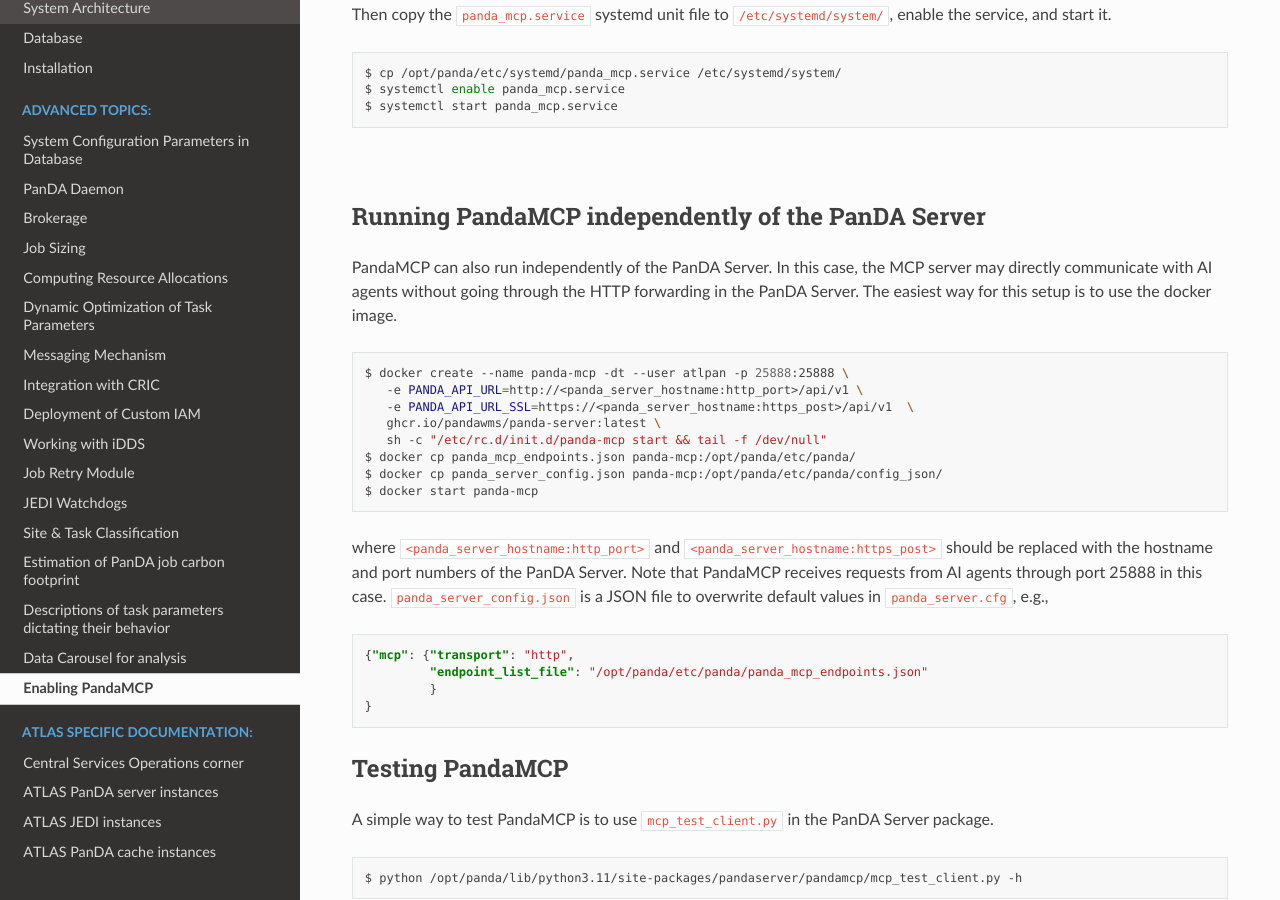
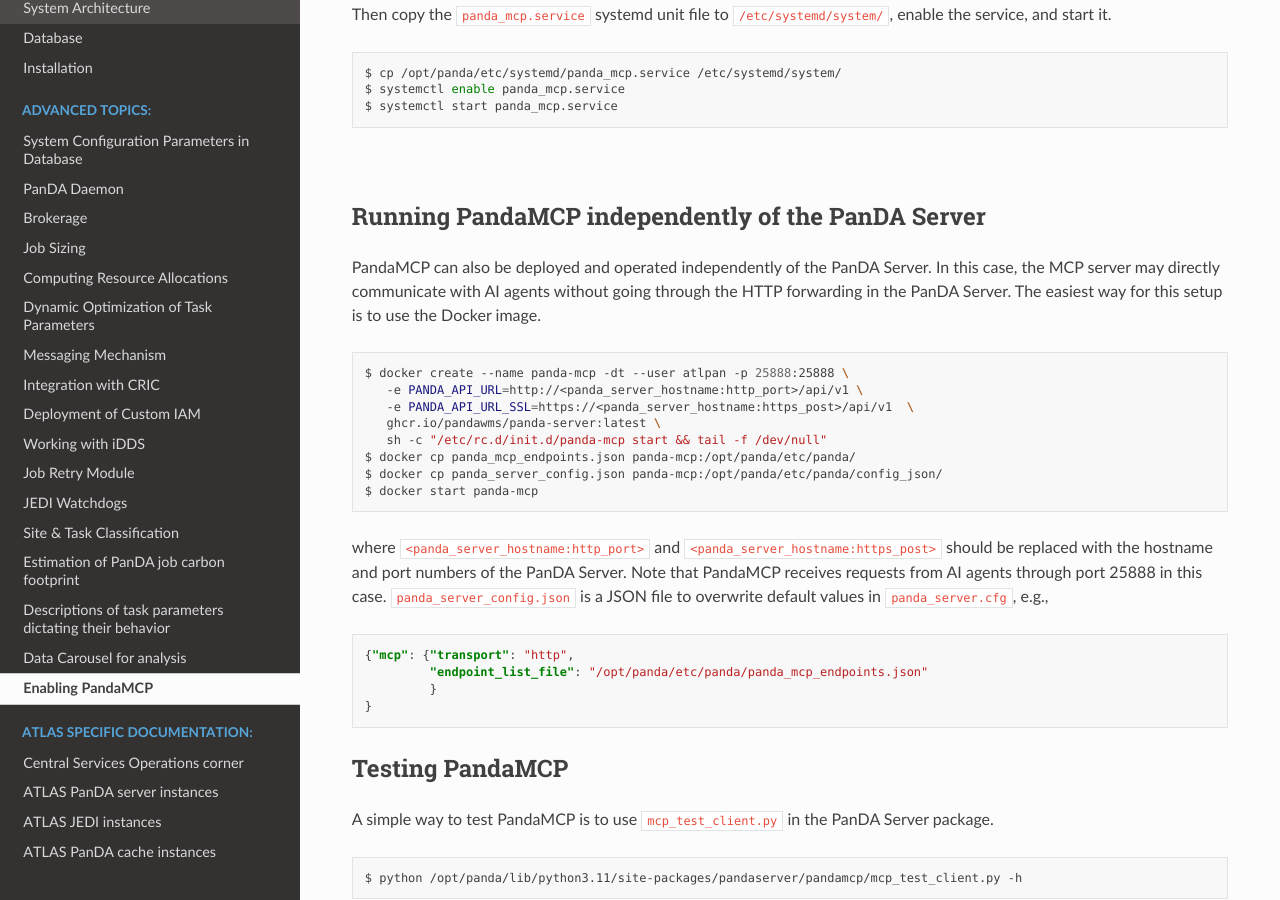
Before and after one commit to PanDAWMS/panda-docs, a Sphinx documentation site: the page built from docs/source/advanced/mcp.rst, in a window 1280 px wide and 900 px high, scrolled down 3500 px. Built offline with Sphinx 7.4.7 and the Read the Docs theme 3.1.0, drawn with Linux system fonts in a browser that asks for light colours; pages that are not in the unit, such as notebooks, are missing from menus.

Commit message:
Update MCP documentation for independent deployment
Corrected capitalization of 'Docker' and improved wording.

```diff
--- a/docs/source/advanced/mcp.rst
+++ b/docs/source/advanced/mcp.rst
@@ -153,9 +153,9 @@
 Running PandaMCP independently of the PanDA Server
 ------------------------------------------------------
 
-PandaMCP can also run independently of the PanDA Server. In this case, the MCP server may directly communicate
+PandaMCP can also be deployed and operated independently of the PanDA Server. In this case, the MCP server may directly communicate
 with AI agents without going through the HTTP forwarding in the PanDA Server.
-The easiest way for this setup is to use the docker image.
+The easiest way for this setup is to use the Docker image.
 
 .. prompt:: bash
 
```
